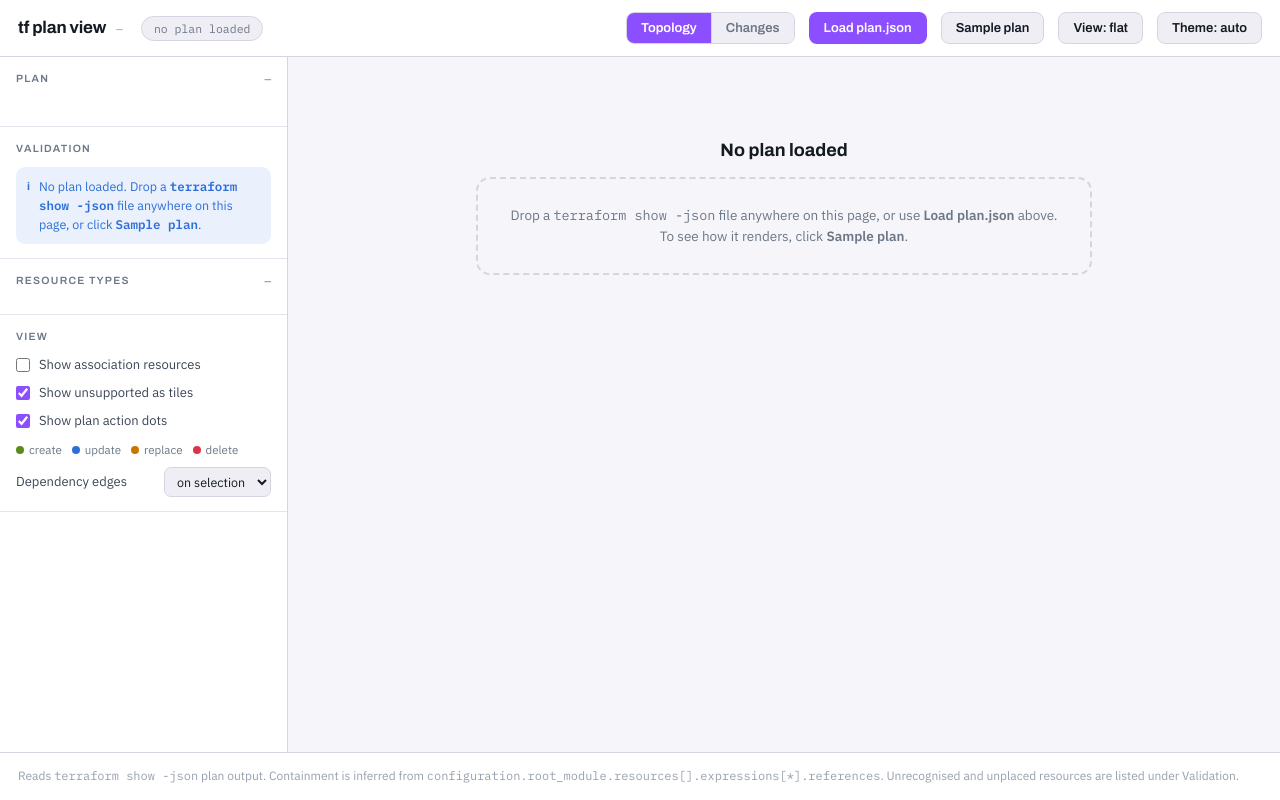
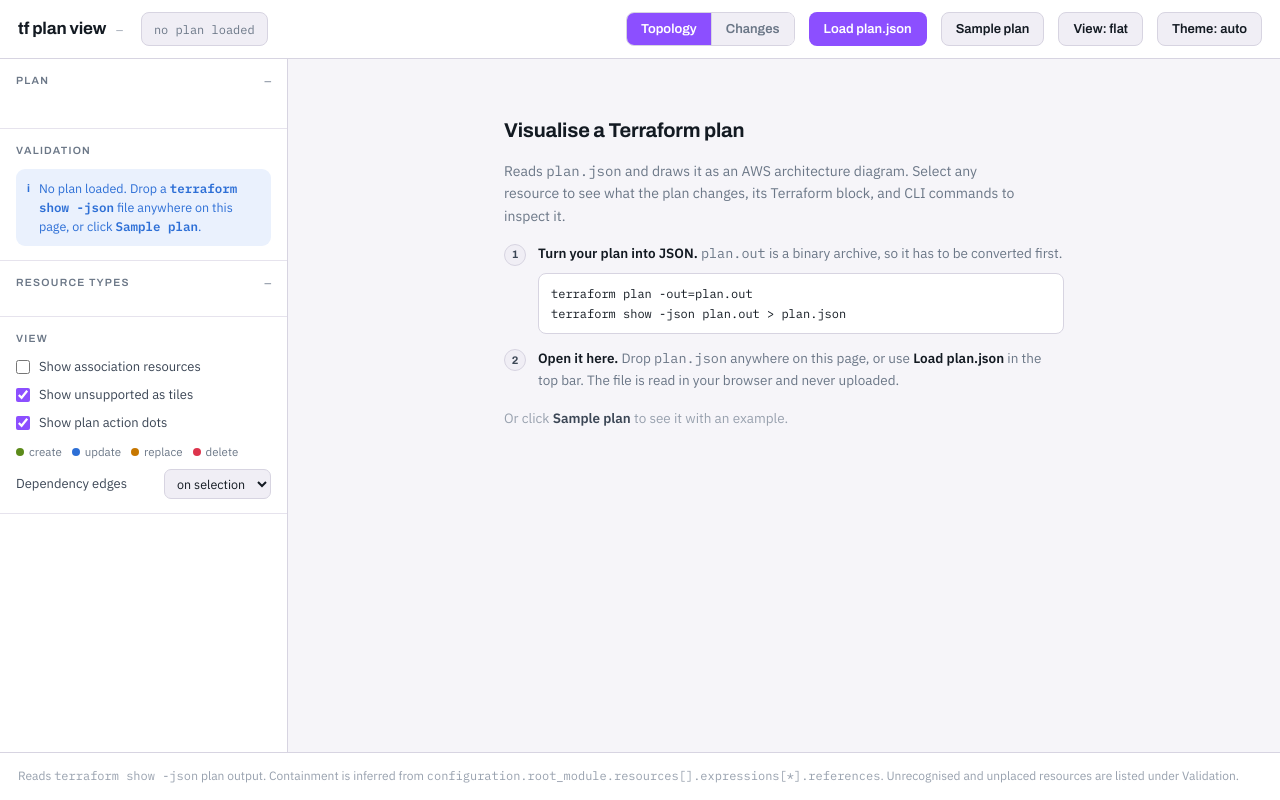
Before and after one commit to dmkskd/tf-plan-view, a plain HTML site: page index.html in a window 1280 px wide. Drawn offline with Linux system fonts and the light colour scheme.

Commit message:
Instructions

```diff
--- a/index.html
+++ b/index.html
@@ -32,6 +32,12 @@
 
     --shadow:0 1px 2px rgba(19,26,34,.05), 0 8px 24px -14px rgba(19,26,34,.2);
     --radius:12px;
+
+    /* isometric extrusion: south and east faces, and the container slabs */
+    --face-s:color-mix(in srgb, var(--surface) 76%, #000);
+    --face-e:color-mix(in srgb, var(--surface) 60%, #000);
+    --gface-s:color-mix(in srgb, var(--bg) 72%, #000);
+    --gface-e:color-mix(in srgb, var(--bg) 56%, #000);
   }
   @media (prefers-color-scheme: dark){
     :root:not([data-theme="light"]){
@@ -45,6 +51,10 @@
       --warn:#F0A93B; --err:#FF6178;
       --warn-soft:#2A2116; --err-soft:#2A1A1F; --ok-soft:#1D2418; --info-soft:#152030;
       --shadow:0 1px 2px rgba(0,0,0,.45), 0 10px 28px -16px rgba(0,0,0,.8);
+      --face-s:color-mix(in srgb, var(--surface) 84%, #fff);
+      --face-e:color-mix(in srgb, var(--surface) 70%, #fff);
+      --gface-s:color-mix(in srgb, var(--surface-2) 86%, #fff);
+      --gface-e:color-mix(in srgb, var(--surface-2) 74%, #fff);
     }
   }
   :root[data-theme="dark"]{
@@ -58,6 +68,10 @@
     --warn:#F0A93B; --err:#FF6178;
     --warn-soft:#2A2116; --err-soft:#2A1A1F; --ok-soft:#1D2418; --info-soft:#152030;
     --shadow:0 1px 2px rgba(0,0,0,.45), 0 10px 28px -16px rgba(0,0,0,.8);
+    --face-s:color-mix(in srgb, var(--surface) 84%, #fff);
+    --face-e:color-mix(in srgb, var(--surface) 70%, #fff);
+    --gface-s:color-mix(in srgb, var(--surface-2) 86%, #fff);
+    --gface-e:color-mix(in srgb, var(--surface-2) 74%, #fff);
   }
 
   html,body{height:100%;}
@@ -84,8 +98,8 @@
   .tb-spacer{flex:1 1 auto;}
   .src{
     display:inline-flex; align-items:center; gap:7px; font-family:"IBM Plex Mono",monospace;
-    font-size:11.5px; color:var(--muted); background:var(--surface-2);
-    border:1px solid var(--line); border-radius:999px; padding:4px 12px; max-width:360px;
+    font-size:12px; color:var(--muted); background:var(--surface-2);
+    border:1px solid var(--line); border-radius:8px; padding:0 12px; max-width:360px;
     overflow:hidden; text-overflow:ellipsis; white-space:nowrap; cursor:pointer;
   }
   .src:hover{color:var(--ink); border-color:var(--faint);}
@@ -98,16 +112,19 @@
   }
   .btn{
     font-family:"Archivo",sans-serif; font-size:13px; font-weight:600;
-    border-radius:8px; padding:8px 14px; cursor:pointer;
+    border-radius:8px; padding:0 14px; cursor:pointer;
     border:1px solid var(--line); background:var(--surface-2); color:var(--ink);
     transition:filter .15s ease;
   }
+  /* every control in the bar shares one height and one corner radius */
+  .topbar .btn, .topbar .src, .topbar .seg{height:34px;}
+  .topbar .btn, .topbar .src{display:inline-flex; align-items:center;}
   .btn:hover{filter:brightness(1.06);}
   .btn-primary{background:var(--aws-net); border-color:transparent; color:#fff;}
   .seg{display:inline-flex; border:1px solid var(--line); border-radius:8px; overflow:hidden;}
   .seg button{
     font-family:"Archivo",sans-serif; font-size:13px; font-weight:600;
-    border:0; border-radius:0; padding:8px 14px; cursor:pointer;
+    border:0; border-radius:0; padding:0 14px; cursor:pointer;
     background:var(--surface-2); color:var(--muted);
   }
   .seg button + button{border-left:1px solid var(--line);}
@@ -235,13 +252,13 @@
   }
   .canvas.iso .grp::after{
     content:""; position:absolute; left:0; right:0; top:100%; height:var(--gh);
-    background:color-mix(in srgb, var(--bg) 70%, #000);
+    background:var(--gface-s);
     border:1px solid var(--line); border-top:0;
     transform-origin:top center; transform:rotateX(-90deg);
   }
   .canvas.iso .grp::before{
     content:""; position:absolute; top:0; bottom:0; left:100%; width:var(--gh);
-    background:color-mix(in srgb, var(--bg) 55%, #000);
+    background:var(--gface-e);
     border:1px solid var(--line); border-left:0;
     transform-origin:center left; transform:rotateY(90deg);
   }
@@ -277,19 +294,19 @@
   /* south face */
   .canvas.iso .node::after{
     content:""; position:absolute; left:0; right:0; top:100%; height:var(--h);
-    background:color-mix(in srgb, var(--surface) 76%, #000);
+    background:var(--face-s);
     border:1px solid var(--line); border-top:0;
     transform-origin:top center; transform:rotateX(-90deg);
   }
   /* east face */
   .canvas.iso .node::before{
     content:""; position:absolute; top:0; bottom:0; left:100%; width:var(--h);
-    background:color-mix(in srgb, var(--surface) 62%, #000);
+    background:var(--face-e);
     border:1px solid var(--line); border-left:0;
     transform-origin:center left; transform:rotateY(90deg);
   }
-  .canvas.iso .node.unsup::after{background:color-mix(in srgb, var(--warn-soft) 76%, #000);}
-  .canvas.iso .node.unsup::before{background:color-mix(in srgb, var(--warn-soft) 62%, #000);}
+  .canvas.iso .node.unsup::after{background:color-mix(in srgb, var(--warn-soft) 80%, var(--face-s));}
+  .canvas.iso .node.unsup::before{background:color-mix(in srgb, var(--warn-soft) 66%, var(--face-e));}
   .canvas.iso #edges{transform:translateZ(26px); overflow:visible;}
   .canvas.iso .node.disabled{--h:6px;}
   #edges{position:absolute; inset:0; pointer-events:none; overflow:visible;}
@@ -399,11 +416,30 @@
   }
 
   .empty-state{
-    display:flex; flex-direction:column; align-items:center; justify-content:center; gap:12px;
-    padding:80px 24px; text-align:center; color:var(--muted);
-  }
-  .empty-state h2{font-size:18px;}
-  .drop-hint{border:2px dashed var(--line); border-radius:14px; padding:26px 32px; font-size:13.5px;}
+    display:flex; align-items:flex-start; justify-content:center;
+    padding:56px 24px; color:var(--muted);
+  }
+  .intro{max-width:560px; display:flex; flex-direction:column; gap:14px;}
+  .intro h2{font-size:20px; letter-spacing:-.01em;}
+  .intro p{font-size:14px; line-height:1.6; max-width:62ch;}
+  .intro .or{font-size:13.5px; color:var(--faint); padding-top:2px;}
+  .intro .or b{color:var(--body); font-weight:600;}
+  .steps{display:flex; flex-direction:column; gap:14px; margin-top:2px;}
+  .step{display:grid; grid-template-columns:22px 1fr; gap:12px; align-items:start;
+    font-size:13.5px; line-height:1.6;}
+  .step .num{
+    display:flex; align-items:center; justify-content:center;
+    width:22px; height:22px; border-radius:50%; margin-top:1px;
+    background:var(--surface-2); border:1px solid var(--line);
+    font-family:"Archivo",sans-serif; font-size:11px; font-weight:700; color:var(--body);
+  }
+  .step b{color:var(--ink); font-weight:600;}
+  .step pre{
+    margin:8px 0 0; padding:10px 12px; background:var(--surface); border:1px solid var(--line);
+    border-radius:8px; font-family:"IBM Plex Mono",monospace; font-size:12px;
+    line-height:1.65; color:var(--ink); overflow-x:auto;
+    -webkit-user-select:all; user-select:all;
+  }
   body.dragging .canvas-wrap{outline:3px dashed var(--aws-net); outline-offset:-8px;}
 
   /* ---------- detail ---------- */
@@ -688,11 +724,33 @@
         <button id="isoReset">reset</button>
       </div>
       <div class="empty-state" id="emptyState" hidden>
-        <h2>No plan loaded</h2>
-        <div class="drop-hint">
-          Drop a <code>terraform show -json</code> file anywhere on this page,
-          or use <b>Load plan.json</b> above.<br>
-          To see how it renders, click <b>Sample plan</b>.
+        <div class="intro">
+          <h2>Visualise a Terraform plan</h2>
+          <p>Reads <code>plan.json</code> and draws it as an AWS architecture diagram.
+             Select any resource to see what the plan changes, its Terraform block,
+             and CLI commands to inspect it.</p>
+
+          <div class="steps">
+            <div class="step">
+              <span class="num">1</span>
+              <div>
+                <b>Turn your plan into JSON.</b> <code>plan.out</code> is a binary
+                archive, so it has to be converted first.
+                <pre>terraform plan -out=plan.out
+terraform show -json plan.out &gt; plan.json</pre>
+              </div>
+            </div>
+            <div class="step">
+              <span class="num">2</span>
+              <div>
+                <b>Open it here.</b> Drop <code>plan.json</code> anywhere on this page,
+                or use <b>Load plan.json</b> in the top bar. The file is read in your
+                browser and never uploaded.
+              </div>
+            </div>
+          </div>
+
+          <p class="or">Or click <b>Sample plan</b> to see it with an example.</p>
         </div>
       </div>
     </main>
```
